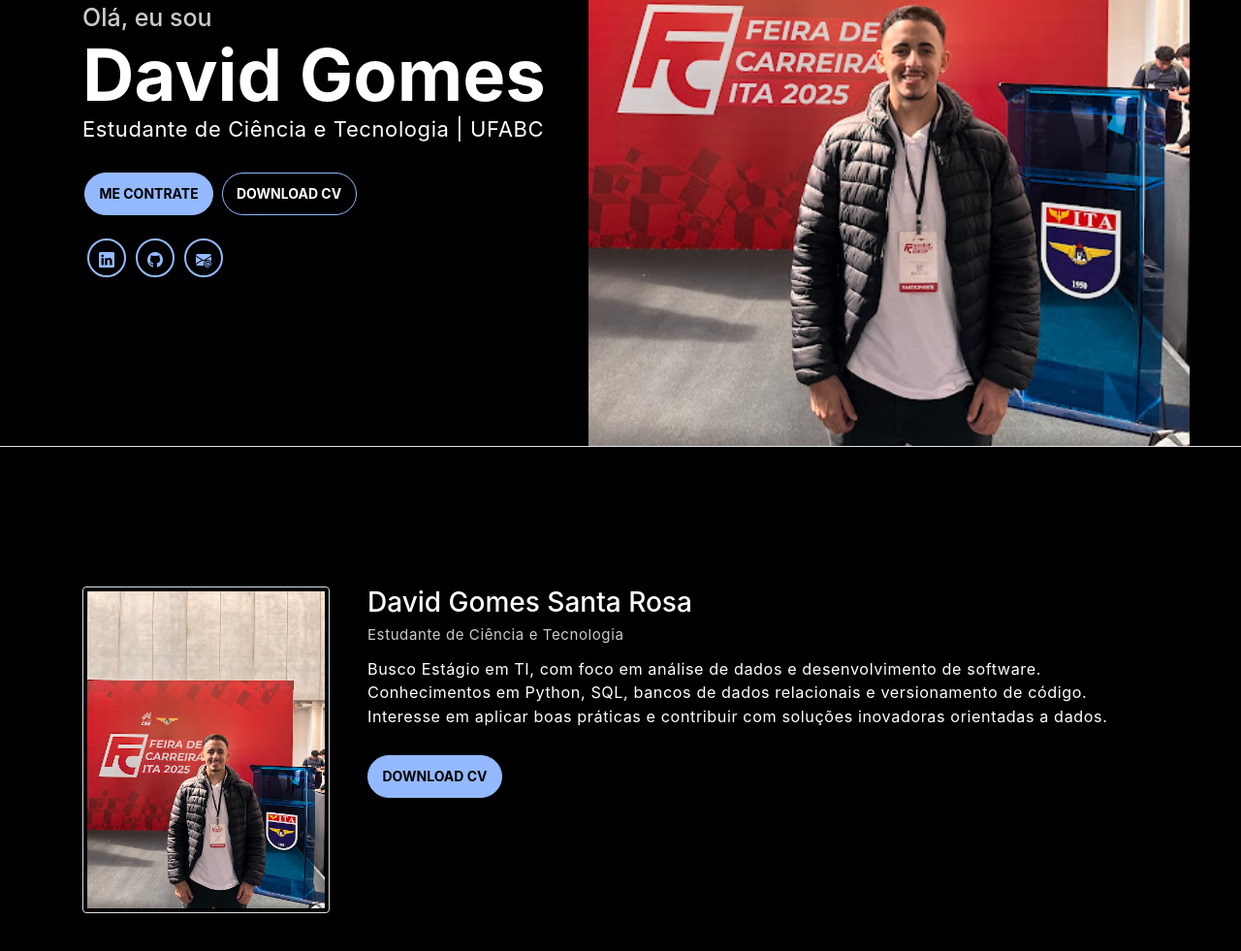
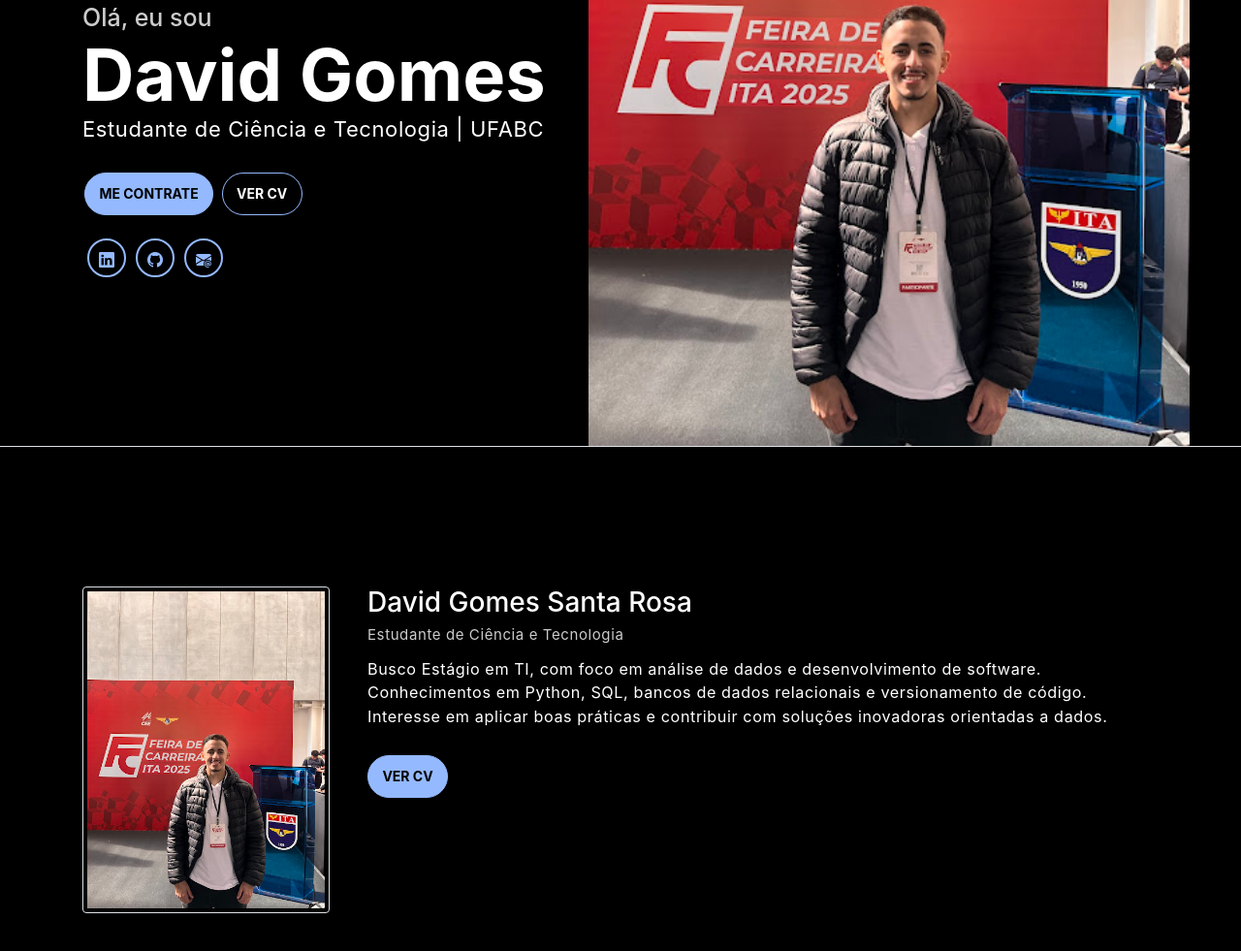
Before and after one commit to Davidgsr/portfolio, a plain HTML site: page index.html in a window 1280 px wide. Shown: the part 291-1272 px from the top of the page at 97% size. Drawn offline with nearby package versions, Linux system fonts and the light colour scheme.

Commit message:
Problema do currículo resolvido

```diff
--- a/index.html
+++ b/index.html
@@ -58,7 +58,7 @@
 
                 <div class="buttons pt-3">
                     <a href="https://api.whatsapp.com/send?phone=5511910706426&text=Ol%C3%A1%20David,%20fiquei%20muito%20interessado%20nas%20suas%20habilidades!" target="_blank"><button class="btn btn-primary rounded">ME CONTRATE</button></a>
-                    <a href="assets/Curriculum/David Gomes Santa Rosa - TI.pdf" target="_blank"><button class="btn btn-dark rounded">DOWNLOAD CV</button></a>
+                    <a href="assets/curriculum/" target="_blank"><button class="btn btn-dark rounded">VER CV</button></a>
                 </div>
 
                 <div class="socials mt-4">
@@ -89,7 +89,7 @@
                        aplicar boas práticas e contribuir com soluções inovadoras orientadas a dados.
 
                     </p>
-                    <a href="assets/Curriculum/David Gomes Santa Rosa - TI.pdf" target="_blank"><button class="btn btn-primary mt-3 rounded">DOWNLOAD CV</button></a>
+                    <a href="assets/curriculum/" target="_blank"><button class="btn btn-primary mt-3 rounded">VER CV</button></a>
                 </div>
             </div>
         </div>
```
Also changed, not shown: 2 other files.
